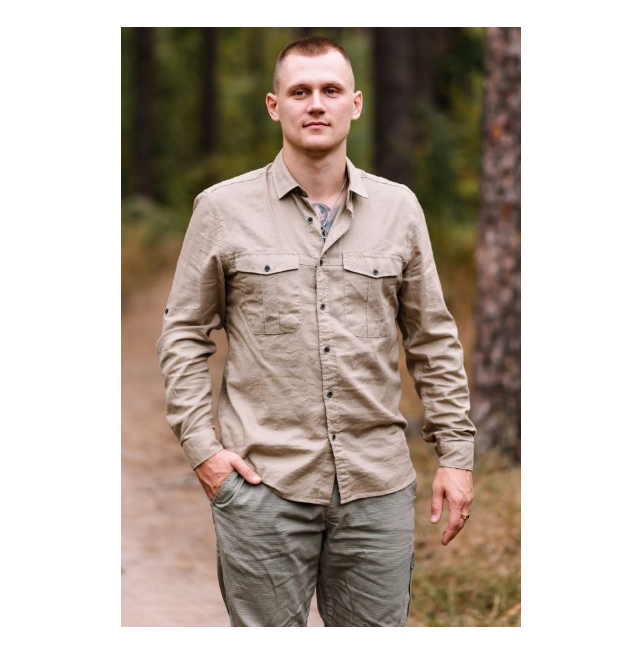
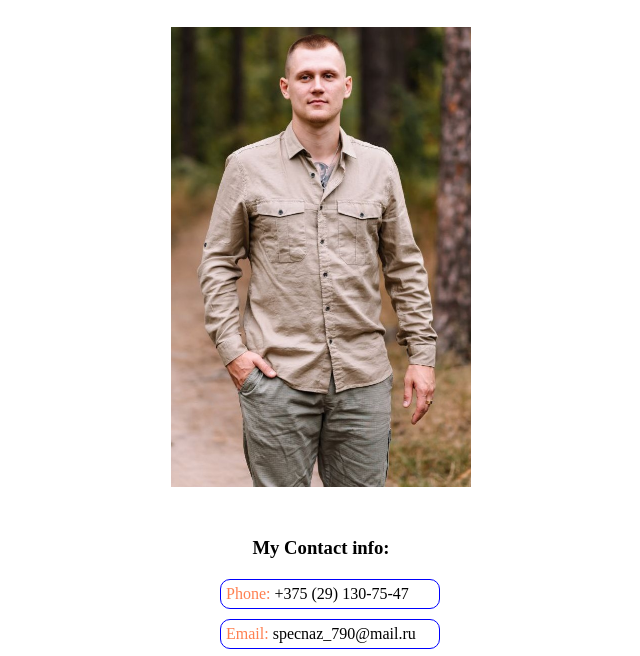
Before and after one commit to Vanxelsing123/rsschool-cv, a plain HTML site: page index.html in a window 1280 px wide. Shown: the part 117-773 px from the top of the page, without its empty margins (319-959 px from the left). Drawn offline with Linux system fonts and the light colour scheme.

Commit message:
feat: index

```diff
--- a/css/style.css
+++ b/css/style.css
@@ -52,8 +52,8 @@ a {
 }
 
 .header__img {
-    width: 400px;
-    height: 600px;
+    width: 300px;
+    height: 460px;
 }
 
 /* main */
```
